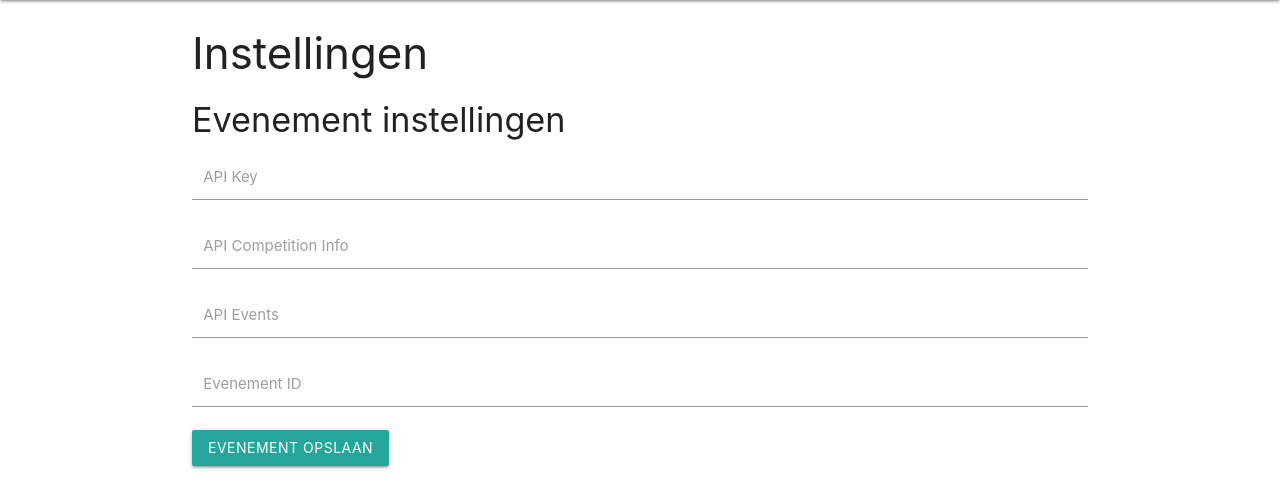
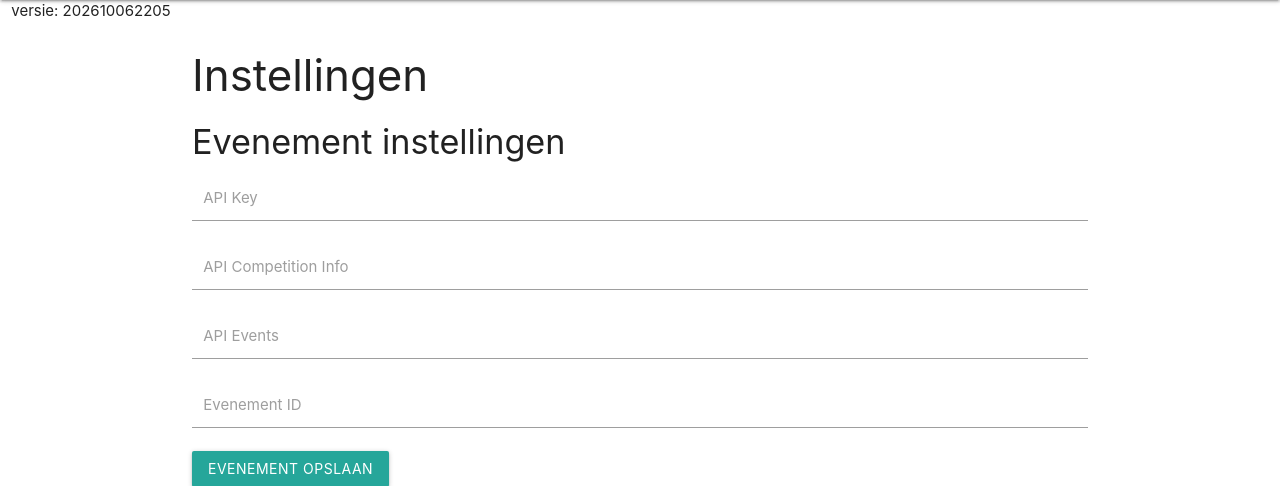
Before and after one commit to Veluweloop/VelRiS, a Flask app: page /instellingen in a window 1280 px wide. Shown: the part 64-550 px from the top of the page. Run offline with Flask 3, Linux system fonts and the light colour scheme; data that the repository does not hold is empty; some libraries are stand-ins or nearby versions.

Commit message:
update version

```diff
--- a/webapp/templates/statusbar.html
+++ b/webapp/templates/statusbar.html
@@ -2,7 +2,7 @@
     <div class="row">
         <div class="col s6">
             <span id="event-status">
-
+                versie: 202610062205
             </span>
         </div>
 
```
